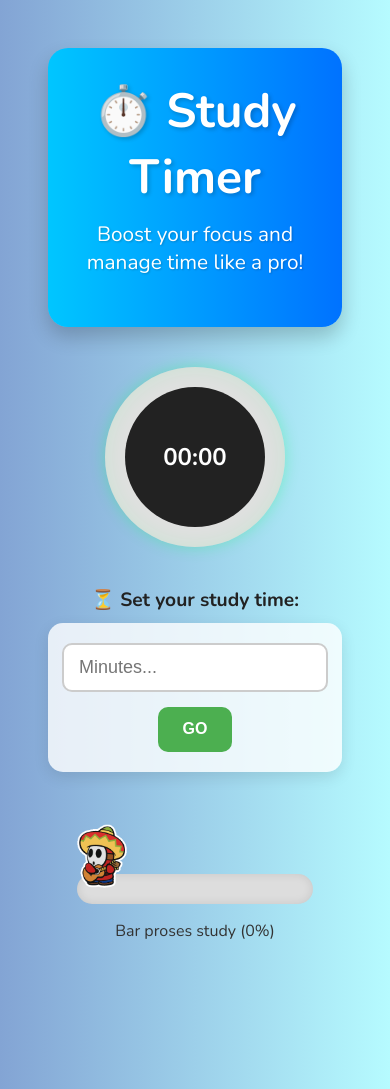
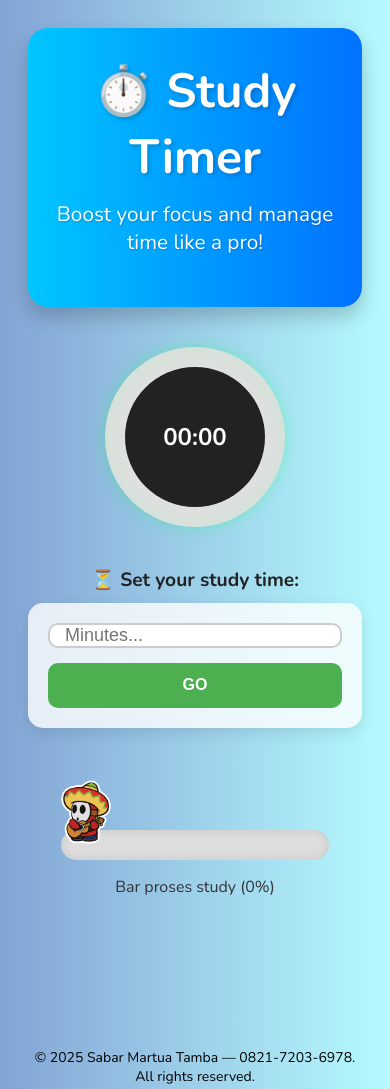
Before and after one commit to sabarmartua/YourTimer, a plain HTML site: page index.html in a window 390 px wide. Shown: the top 1089 px of the page. Drawn offline with nearby package versions, Linux system fonts and the light colour scheme.

Commit message:
Update style.css

```diff
--- a/style.css
+++ b/style.css
@@ -6,6 +6,111 @@ body {
   text-align: center;
   padding: 40px;
   color: #333;
+}
+
+@media (max-width: 768px) {
+  .header h1 {
+    font-size: 2.2rem;
+  }
+
+  .subtitle {
+    font-size: 1.1rem;
+  }
+
+  .circle {
+    width: 140px;
+    height: 140px;
+  }
+
+  .circle::before {
+    width: 110px;
+    height: 110px;
+  }
+
+  .circle span {
+    font-size: 18px;
+  }
+
+  .control-box {
+    flex-direction: column;
+    align-items: stretch;
+    gap: 10px;
+    padding: 20px;
+    max-width: 90%;
+    width: 100%;
+    box-sizing: border-box;
+  }
+
+  .control-box input[type="number"],
+  .control-box button {
+    width: 100%;
+    font-size: 16px;
+    box-sizing: border-box;
+  }
+
+  .bar {
+    height: 24px;
+  }
+
+  .walker {
+    width: 40px;
+    top: -40px;
+  }
+
+  .progress-wrapper {
+    width: 95%;
+  }
+
+  footer {
+    font-size: 12px;
+    margin-top: 100px;
+  }
+}
+
+@media (max-width: 480px) {
+  body {
+    padding: 20px;
+  }
+
+  .header {
+    padding: 20px 15px;
+  }
+
+  .header h1 {
+    font-size: 1.8rem;
+  }
+
+  .circle {
+    width: 120px;
+    height: 120px;
+  }
+
+  .circle::before {
+    width: 90px;
+    height: 90px;
+  }
+
+  .circle span {
+    font-size: 16px;
+  }
+
+ .control-box {
+    padding: 15px;
+  }
+
+  .control-box input[type="number"],
+  .control-box button {
+    font-size: 15px;
+  }
+
+  .bar {
+    height: 20px;
+  }
+
+  .walker {
+    width: 30px;
+    top: -35px;
+  }
 }
 
 .header {
@@ -34,6 +139,7 @@ body {
   margin-top: 10px;
   text-shadow: 1px 1px 2px rgba(0,0,0,0.2);
 }
+
 
 .circle {
   width: 180px;
@@ -71,7 +177,7 @@ body {
   color: white;
 }
 
-@media (max-width: 600px) {
+
 .controls {
   margin: 40px 0;
 }
@@ -183,4 +289,3 @@ button:hover:not(:disabled) {
   transition: transform 1s linear;
   pointer-events: none;
 }
-}
```
